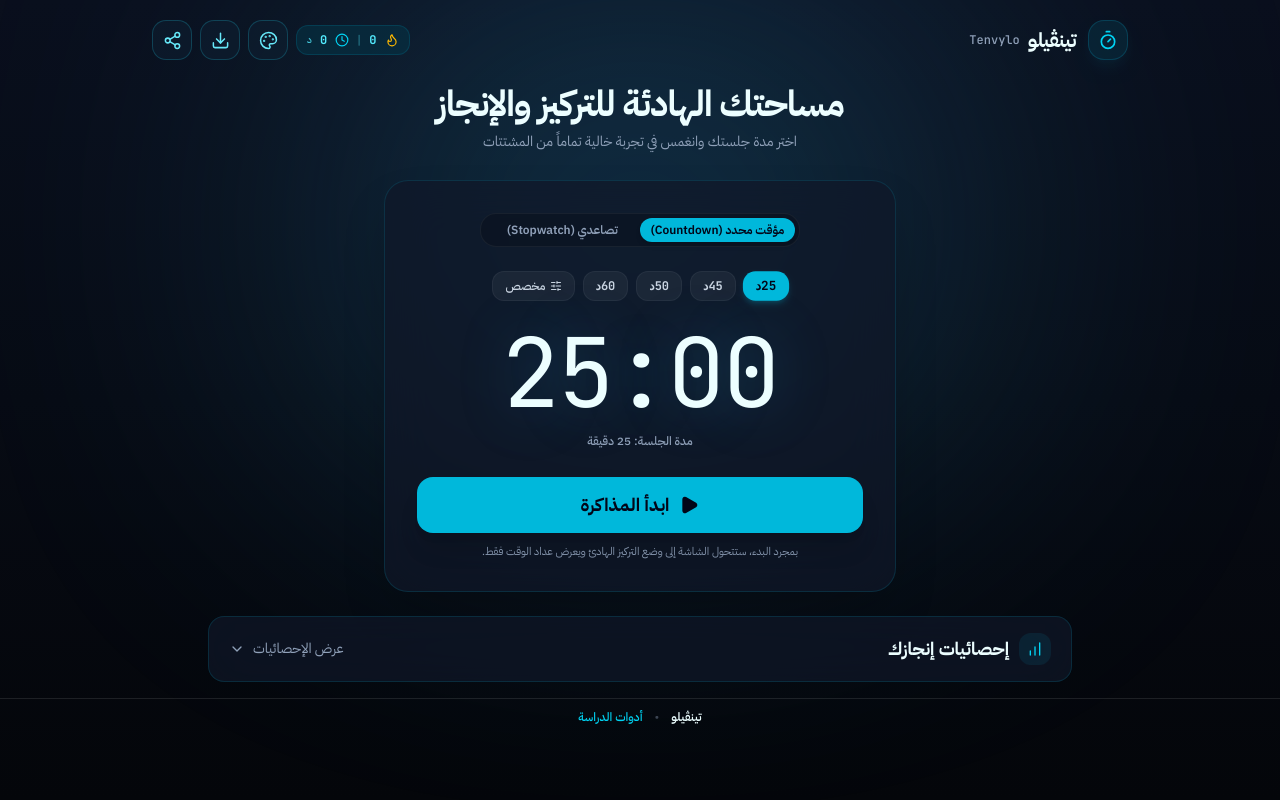
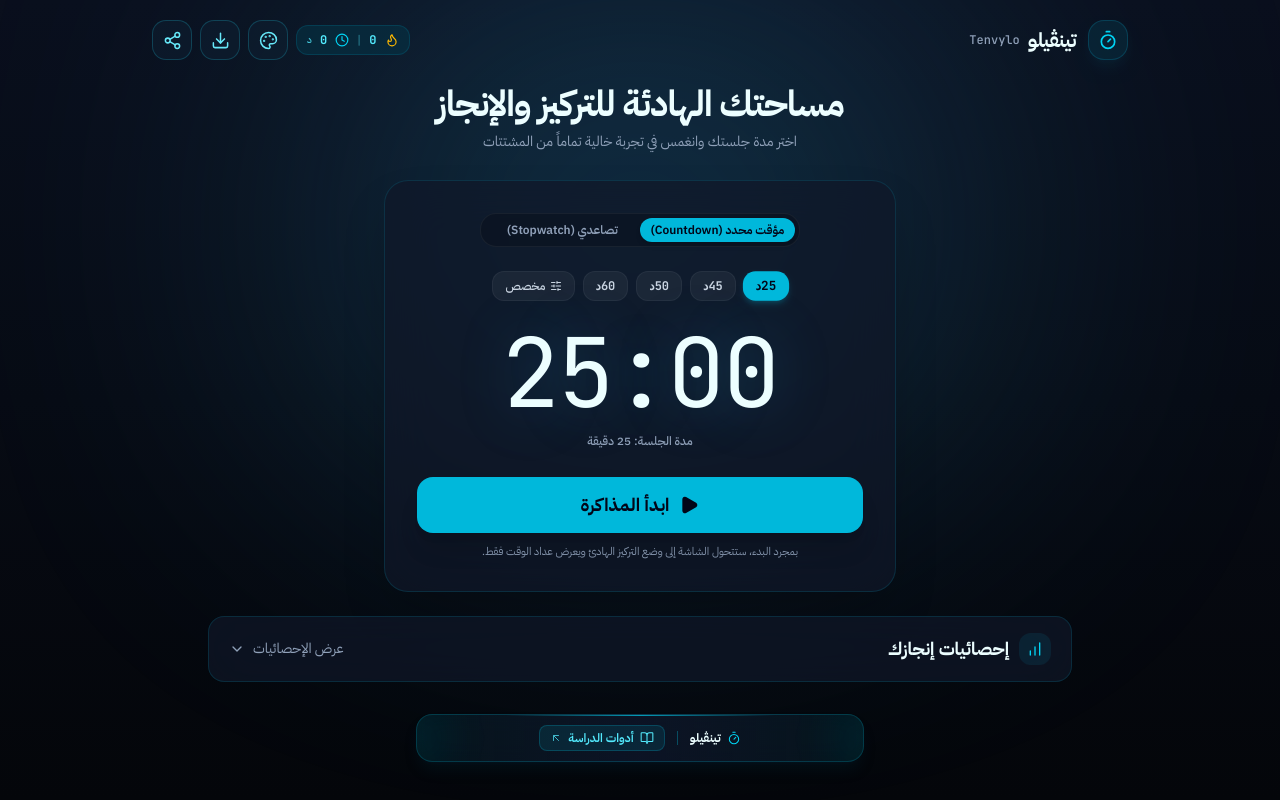
Before and after one commit to mohammedalhinaki-cloud/Timer, a React (Vite) app: page / in a window 1280 px wide. Built offline with nearby package versions, Linux system fonts and the light colour scheme.

Commit message:
Style one-line Tenvylo footer with compact illuminated study tools link

```diff
--- a/src/App.tsx
+++ b/src/App.tsx
@@ -7,6 +7,8 @@ import {
   Clock,
   SlidersHorizontal,
   Timer,
+  BookOpen,
+  ArrowUpLeft,
 } from 'lucide-react';
 import { THEMES, ThemeId, ThemeConfig } from './types/theme';
 import { useStudyTimer } from './hooks/useStudyTimer';
@@ -374,16 +376,30 @@ export default function App() {
         />
       </main>
 
-      {/* Single-line, minimal footer; study tools link opens the requested site. */}
-      <footer className="relative z-10 w-full border-t border-white/10 px-3 py-2.5 text-center text-xs text-slate-400">
-        <div className="flex items-center justify-center gap-3 whitespace-nowrap">
-          <span className={`font-semibold ${activeTheme.timerTextColor}`}>تينڤيلو</span>
-          <span aria-hidden="true" className="opacity-40">•</span>
+      {/* A compact, decorated one-line footer kept directly below the statistics. */}
+      <footer className="relative z-10 w-full px-3 pt-3 pb-3 sm:pt-4 sm:pb-4">
+        <div
+          className={`relative mx-auto flex w-full max-w-md items-center justify-center gap-2.5 overflow-hidden rounded-2xl border px-3 py-2.5 shadow-lg backdrop-blur-md whitespace-nowrap sm:gap-3 sm:px-5 ${activeTheme.isLight
+            ? 'border-cyan-600/20 bg-white/75 shadow-slate-300/20'
+            : 'border-cyan-400/20 bg-gradient-to-r from-cyan-500/[0.09] via-slate-900/80 to-cyan-500/[0.09] shadow-cyan-950/20'}`}
+        >
+          <span aria-hidden="true" className="pointer-events-none absolute inset-x-[20%] top-0 h-px bg-gradient-to-r from-transparent via-cyan-400/70 to-transparent" />
+          <span aria-hidden="true" className="pointer-events-none absolute -right-5 top-1/2 h-12 w-12 -translate-y-1/2 rounded-full bg-cyan-400/10 blur-xl" />
+          <span aria-hidden="true" className="pointer-events-none absolute -left-5 top-1/2 h-12 w-12 -translate-y-1/2 rounded-full bg-cyan-400/10 blur-xl" />
+          <span className="relative flex shrink-0 items-center gap-1.5">
+            <Timer className="h-3.5 w-3.5 text-cyan-400" strokeWidth={1.8} aria-hidden="true" />
+            <span className={`text-xs font-bold ${activeTheme.timerTextColor}`}>تينڤيلو</span>
+          </span>
+          <span aria-hidden="true" className="relative h-3.5 w-px shrink-0 bg-cyan-400/30" />
           <a
             href="https://study-tools-f3398d.pages.dev/"
-            className="font-medium text-cyan-400 hover:text-cyan-300 underline-offset-4 hover:underline transition-colors focus-visible:outline focus-visible:outline-2 focus-visible:outline-offset-4 focus-visible:outline-cyan-400"
+            className={`relative inline-flex shrink-0 items-center gap-1.5 rounded-lg border px-2.5 py-1 text-[11px] sm:text-xs font-semibold transition-colors focus-visible:outline focus-visible:outline-2 focus-visible:outline-offset-2 focus-visible:outline-cyan-400 ${activeTheme.isLight
+              ? 'border-cyan-600/20 bg-cyan-50 text-cyan-800 hover:bg-cyan-100'
+              : 'border-cyan-400/20 bg-cyan-400/10 text-cyan-300 hover:bg-cyan-400/20'}`}
           >
-            أدوات الدراسة
+            <BookOpen className="h-3.5 w-3.5" strokeWidth={1.8} aria-hidden="true" />
+            <span>أدوات الدراسة</span>
+            <ArrowUpLeft className="h-3 w-3 opacity-75" aria-hidden="true" />
           </a>
         </div>
       </footer>
```
